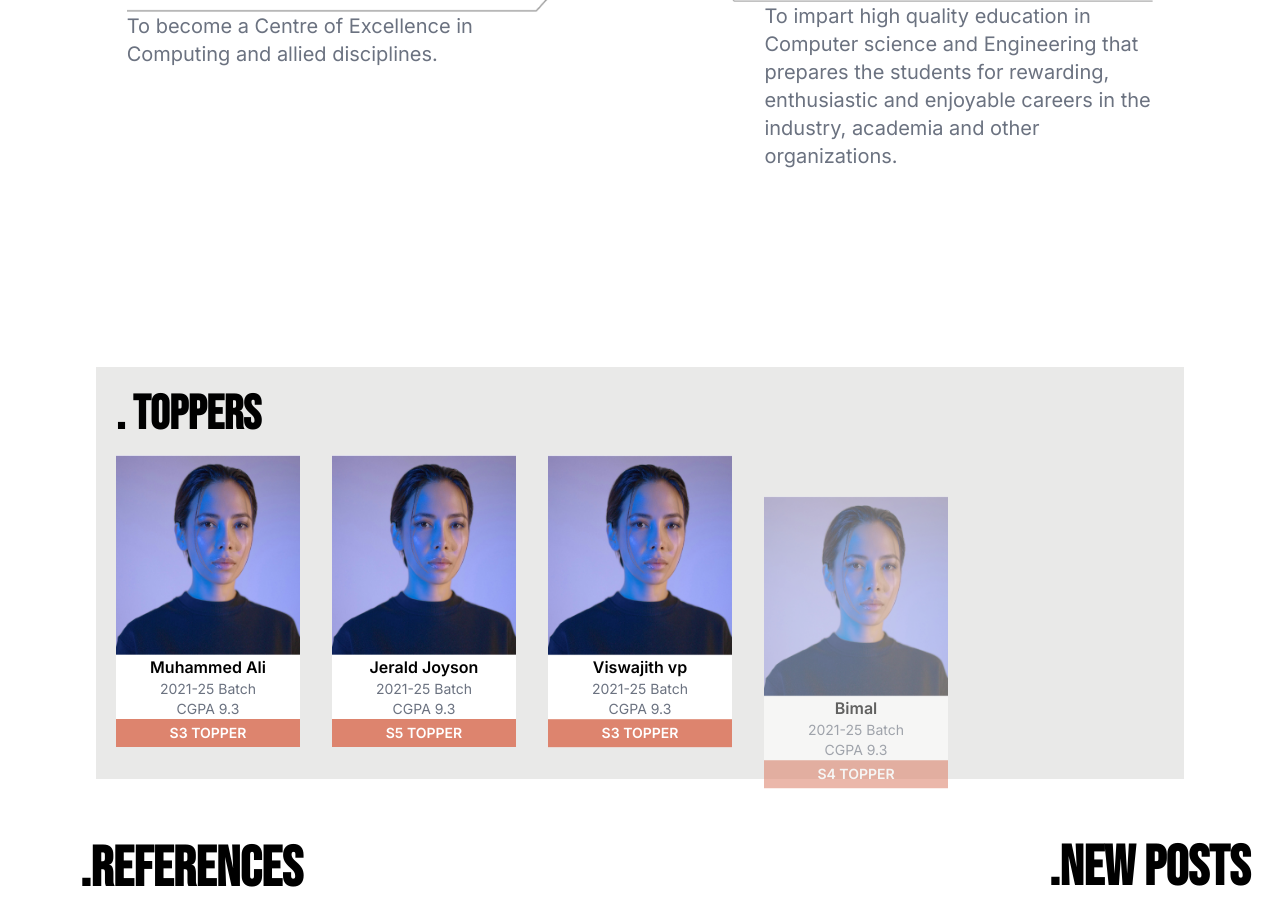
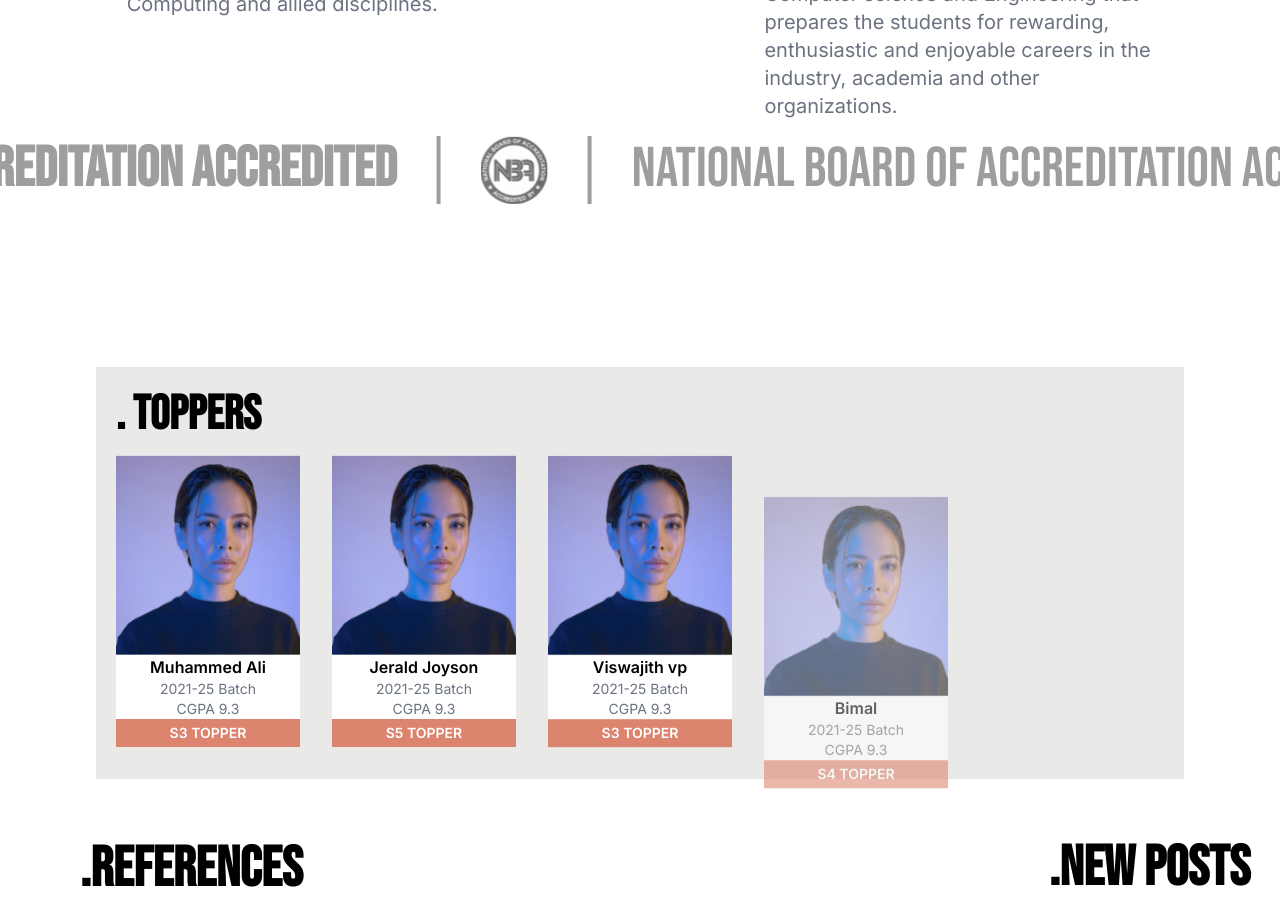
Before and after one commit to mhdaslamp/cse_dept_site, a Next.js app: page / in a window 1280 px wide. Shown: the part 5900-6817 px from the top of the page. Built offline with nearby package versions, Linux system fonts and the light colour scheme.

Commit message:
scroll animation

```diff
--- a/src/components/DeptLogo.jsx
+++ b/src/components/DeptLogo.jsx
@@ -2,7 +2,8 @@
 
 import { DeptConstants } from "@/constants/DeptConstants";
 import Image from "next/image";
-import { useEffect, useState } from "react";
+import { useEffect, useState,   useRef } from "react";
+import gsap from "gsap";
 
 const DeptLogo = () => {
     const [capPosition, setCapPosition] = useState({ left: 0, top: 0 });
@@ -39,6 +40,35 @@ const DeptLogo = () => {
         window.removeEventListener("scroll", handleScroll);
       };
     }, [scroll]);
+
+    const firsttext=useRef(null);
+    const secondtext=useRef(null);
+    const thirdtext=useRef(null);
+    let xPercent=0;
+    let direction=-1;
+    useEffect(()=>{
+      if (window.innerWidth >= 1024) {
+        requestAnimationFrame(animation);
+      } else {
+        cancelAnimationFrame(animation);
+        xPercent = 0;
+        gsap.set([firsttext.current, secondtext.current, thirdtext.current], { xPercent: 0 });
+      }
+    },[])
+
+
+    const animation=()=>{
+      if(xPercent<=-100){
+        xPercent=0;
+      }
+      gsap.set(firsttext.current,{xPercent:xPercent});
+      gsap.set(secondtext.current,{xPercent:xPercent});
+      gsap.set(thirdtext.current,{xPercent:xPercent});
+      xPercent+=0.1*direction;
+      requestAnimationFrame(animation);
+    }
+
+
 
 
     return (
@@ -96,7 +126,40 @@ const DeptLogo = () => {
             </div>
 
 
-        </div>
+      <div className="lg:flex relative whitespace-nowrap overflow-hidden lg:w-[1300px] hidden"  >
+
+
+          <div  className="flex items-center min-w-max  h-[100px] lg:justify-normal justify-center  " ref={firsttext} >
+            <p className="inline-block text-[56px] mx-10 text-[#9E9E9E] font-extrabold font-bebasneue">NATIONAL BOARD OF ACCREDITATION ACCREDITED</p>
+            <img src="./nba.svg" alt="Description" className="inline-block border-x-4 border-[#9E9E9E] px-10 text-[#9E9E9E] border-solid min-w-max" />
+
+          </div>
+
+          <div  className="lg:flex items-center min-w-max h-[100px] hidden"  ref={secondtext}>
+            <p className="inline-block text-[56px] mx-10 text-[#9E9E9E] font-bebasneue">NATIONAL BOARD OF ACCREDITATION ACCREDITED</p>
+            <img src="./nba.svg" alt="Description" className="inline-block border-x-4 border-[#9E9E9E] px-10 text-[#9E9E9E] border-solid  min-w-max" />
+
+          </div>
+
+          <div  className="lg:flex items-center min-w-max h-[100px] hidden"  ref={thirdtext}>
+            <p className="inline-block text-[56px] mx-10 text-[#9E9E9E] font-bebasneue">NATIONAL BOARD OF ACCREDITATION ACCREDITED</p>
+            <img src="./nba.svg" alt="Description" className="inline-block border-x-4 border-[#9E9E9E] px-10 border-solid  min-w-max" />
+
+          </div>
+
+
+      </div>
+
+      <div className="lg:hidden flex items-center whitespace-nowrap gap-2 h-[100px]  max-w-screen">
+      <p className=" text-[24px] text-[#9E9E9E] font-extrabold font-bebasneue">NATIONAL BOARD OF ACCREDITATION ACCREDITED</p>
+      <div className="border-x-4 border-[#9E9E9E] border-solid px-2">
+            <img src="./nba.svg" alt="Description" className="  text-[#9E9E9E] min-w-[33px] min-h-[33px]" />
+      </div>
+
+      </div>
+    </div>
+
+
     )
 }
 
--- a/tailwind.config.js
+++ b/tailwind.config.js
@@ -7,15 +7,7 @@ module.exports = {
   ],
   theme: {
     extend: {
-      keyframes: {
-        scroll: {
-          '0%': { transform: 'translateX(100%)' },
-          '100%': { transform: 'translateX(-100%)' },
-        },
-      },
-       animation: {
-        scroll: 'scroll 10s linear infinite',
-      },
+
       fontFamily: {
         montserrat: "var(--font-montserrat), monospace",
         bebasneue: "var(--font-bebasneue), monospace"
```
Also changed, not shown: public/nba.svg (added).
